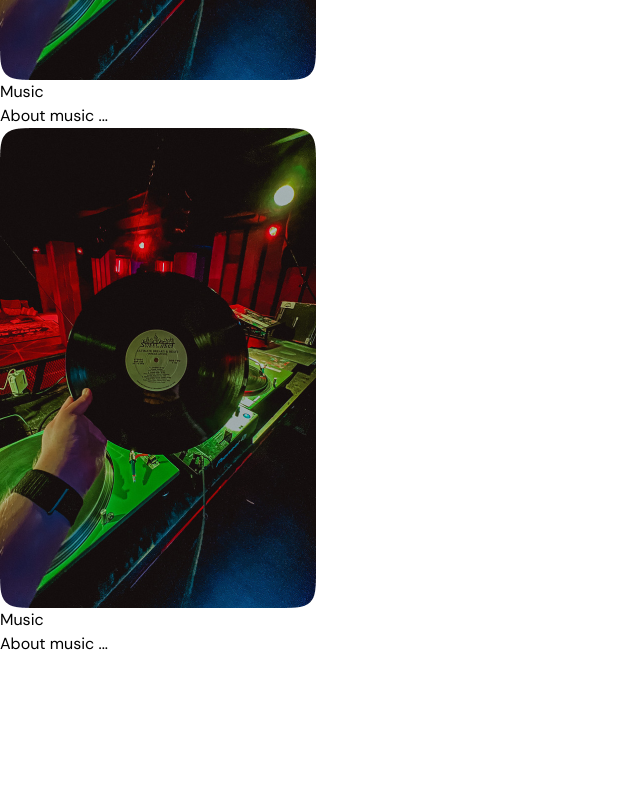
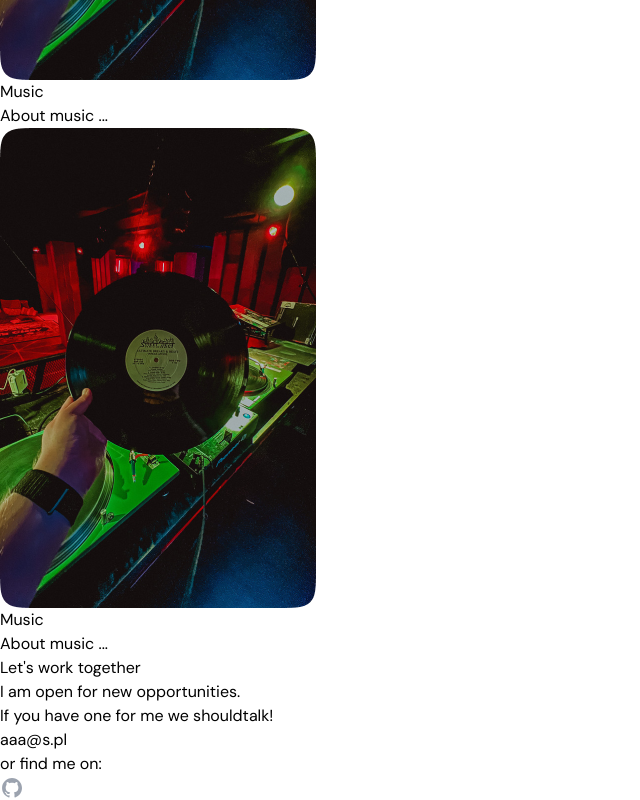
Before and after one commit to MC777/portfolio, a website built with Parcel: page src/index.html in a window 1280 px wide. Shown: the part 2472-3272 px from the top of the page, without its empty margins (0-640 px from the left). Before the commit the page ends 3128 px from the top, so only its background shows below. Built offline with nearby package versions, Linux system fonts and the light colour scheme.

Commit message:
add conntact markup

```diff
--- a/src/index.html
+++ b/src/index.html
@@ -106,6 +106,22 @@
           <p>About music ...</p>
         </article>
       </section>
+      <section id="conntact">
+        <h2>Let's work together</h2>
+        <p>
+          I am open for new opportunities.<br />If you have one for me we
+          shouldtalk!
+        </p>
+        <a href="mailto:aaa@s.pl">aaa@s.pl</a>
+        <p>or find me on:</p>
+        <ul>
+          <li>
+            <a href=""><img class="w-6 h-6" src="images/github.svg" /></a>
+          </li>
+          <li></li>
+          <li></li>
+        </ul>
+      </section>
     </main>
     <script type="module" src="./main.js"></script>
   </body>
```
Also changed, not shown: src/images/github.svg (added).
